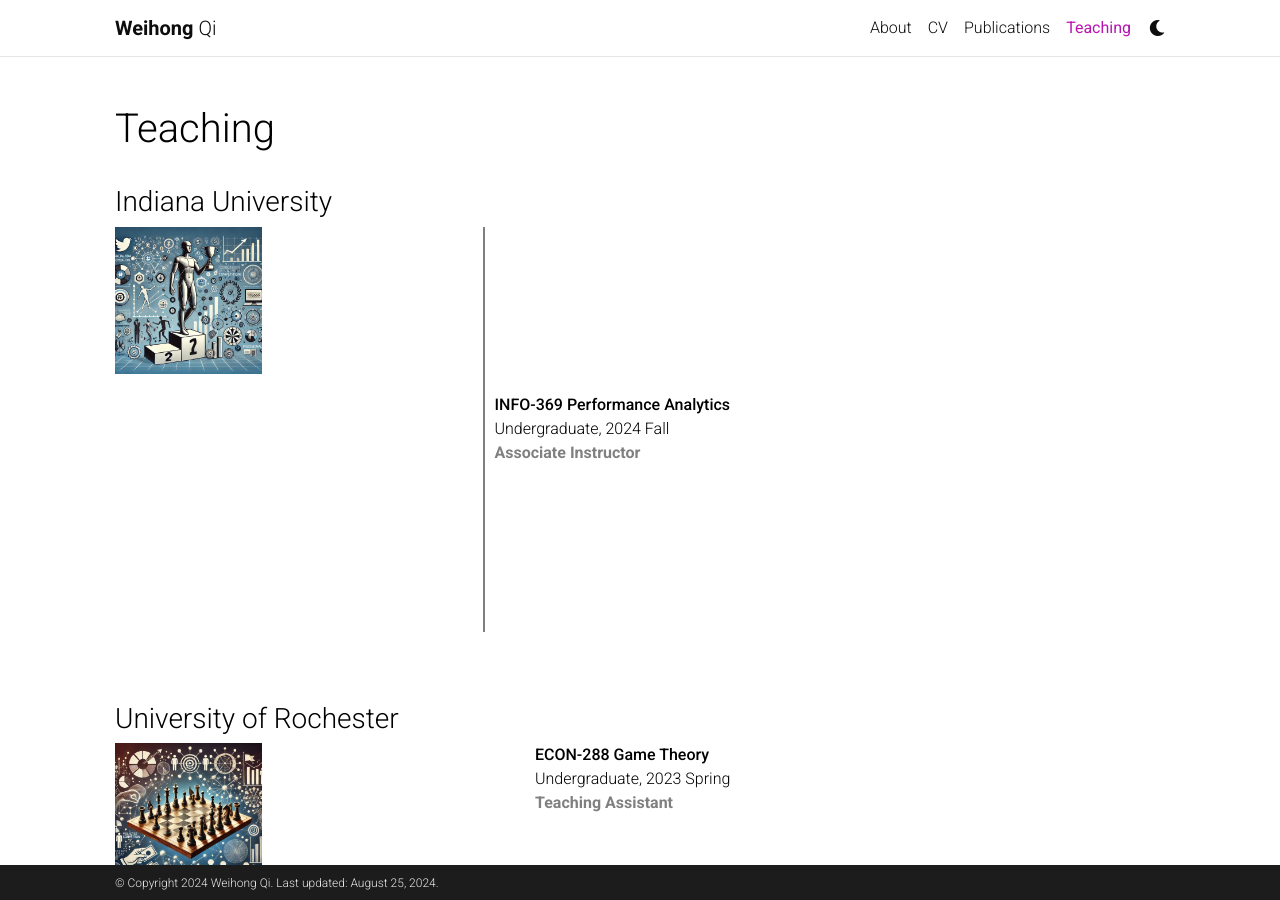
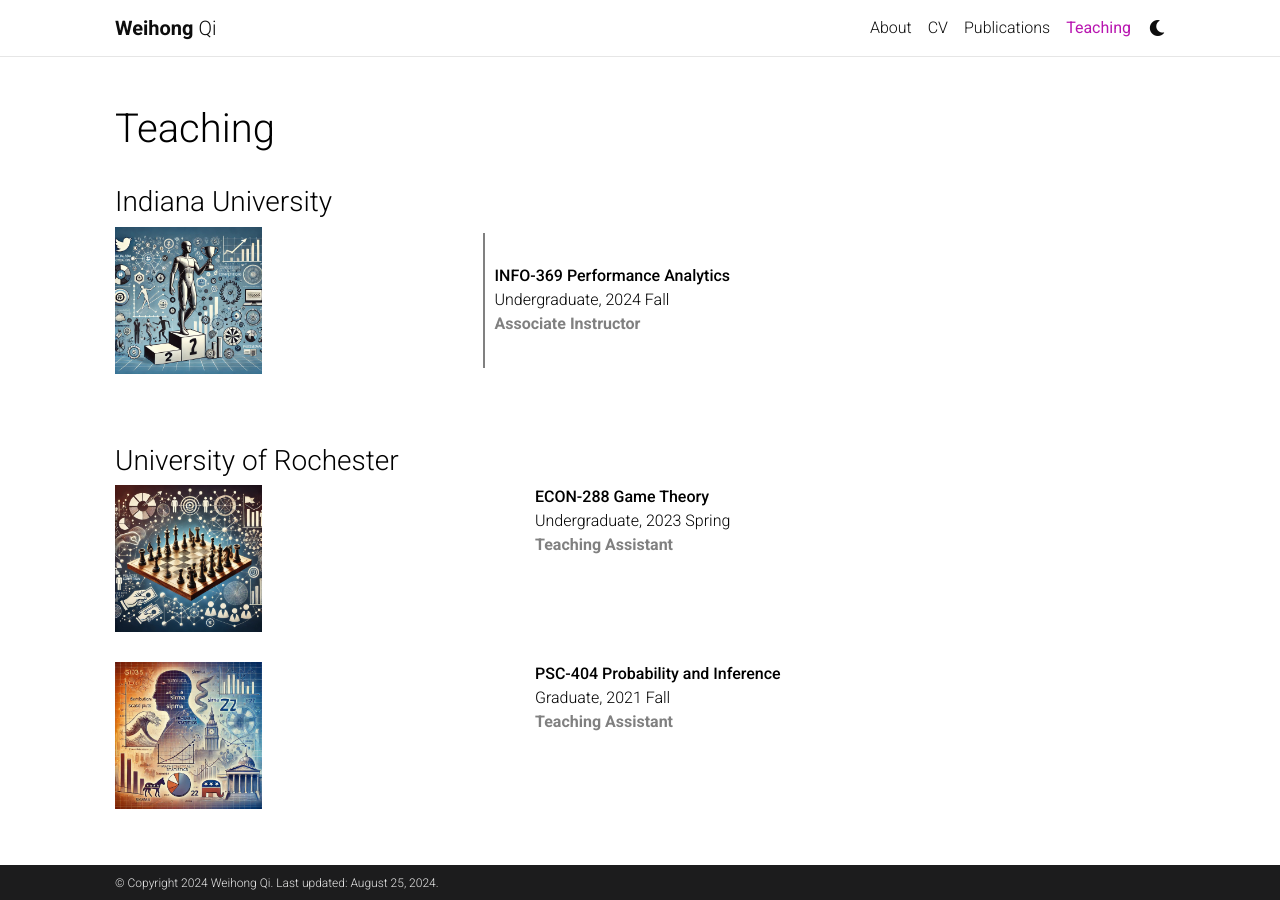
Before and after one commit to WeihongQ/weihongq.github.io, a Jekyll site: the page built from _pages/teaching.md, in a window 1280 px wide and 900 px high. Built offline with Jekyll 4.4.1, drawn with Linux system fonts in a browser that asks for light colours; comment, search, counter and statistics services are not loaded; a style sheet for code colours, icons or effects is not loaded.

Commit message:
test the line

```diff
--- a/_pages/teaching.md
+++ b/_pages/teaching.md
@@ -14,7 +14,7 @@
   </div>
 
   <div style="width: 60%; display: flex; align-items: center;">
-    <div style="border-left: 2px solid grey; height: 45vh; margin-right: 10px;"></div>
+    <div style="border-left: 2px solid grey; height: 15vh; margin-right: 10px;"></div>
     <div>
       <strong>INFO-369 Performance Analytics</strong> <br/>
       Undergraduate, 2024 Fall <br/>
```
